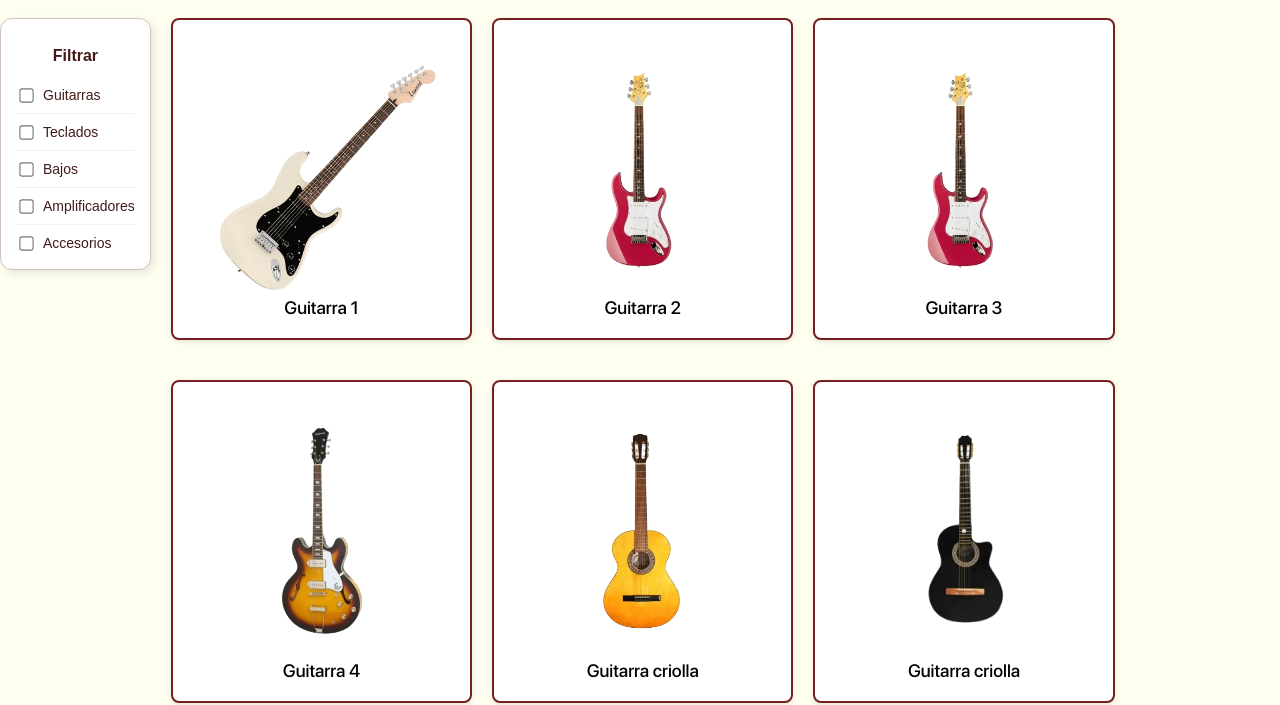
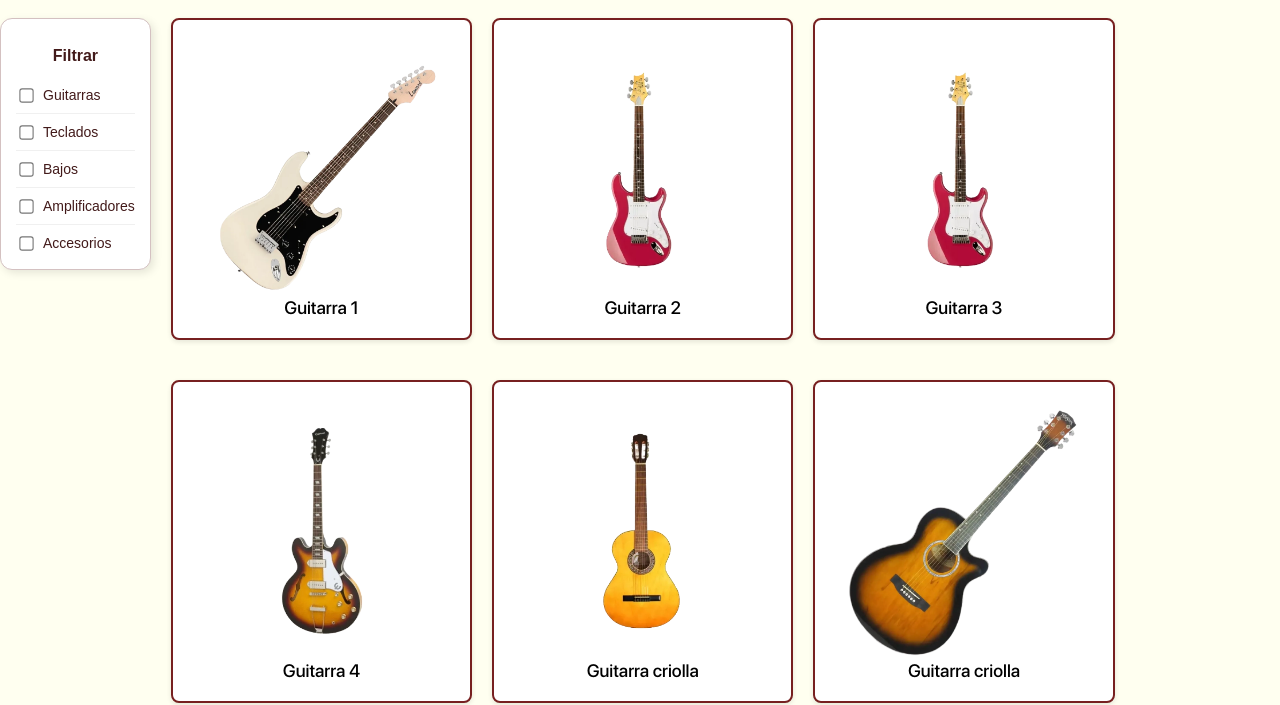
Before and after one commit to NahuelFer/UADE-ROCK, a plain HTML site: page HTML/products.html in a window 1280 px wide. Shown: the part 104-809 px from the top of the page. Drawn offline with nearby package versions, Linux system fonts and the light colour scheme.

Commit message:
Update products.html

```diff
--- a/HTML/products.html
+++ b/HTML/products.html
@@ -72,7 +72,7 @@
             <div class="card guitarras"><img src="../resources/guitarra 3.webp" alt="guitarra">Guitarra 3</div>
             <div class="card guitarras"><img src="../resources/guitarra 4.webp" alt="guitarra">Guitarra 4</div>
             <div class="card guitarras"><img src="../resources/criolla 1.webp" alt="guitarra">Guitarra criolla</div>
-            <div class="card guitarras"><img src="../resources/criolla 2.webp" alt="guitarra">Guitarra criolla</div>
+            <div class="card guitarras"><img src="../resources/WASHBURN_WA45CETSB_01.webp" alt="guitarra">Guitarra criolla</div>
             <div class="card amplis "><img src="../resources/ampli 1.webp" alt="amplificador">Amplificador guitarra</div>
             <div class="card amplis"><img src="../resources/ampli 2.webp" alt="amplificador">Amplificador guitarra</div>
             <div class="card amplis"><img src="../resources/ampli 3.webp" alt="amplificador">Amplificador guitarra</div>
```
